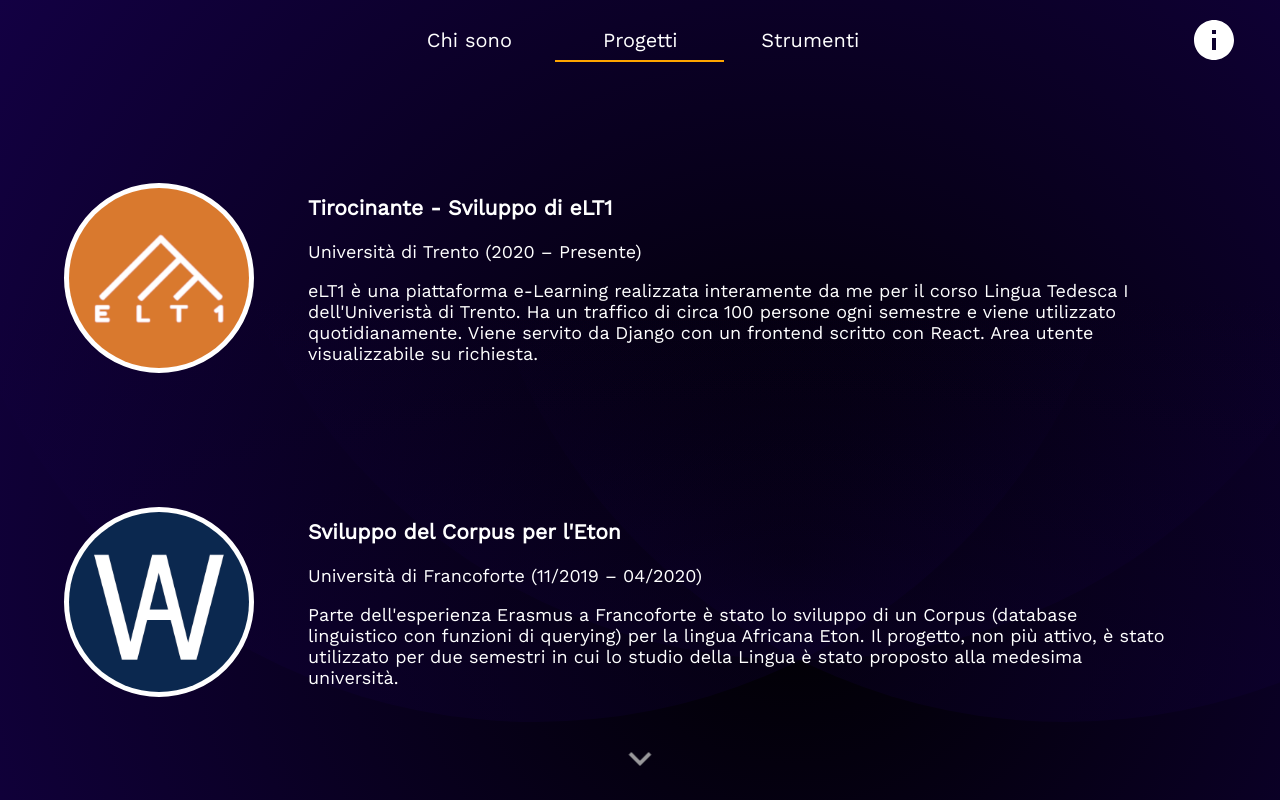
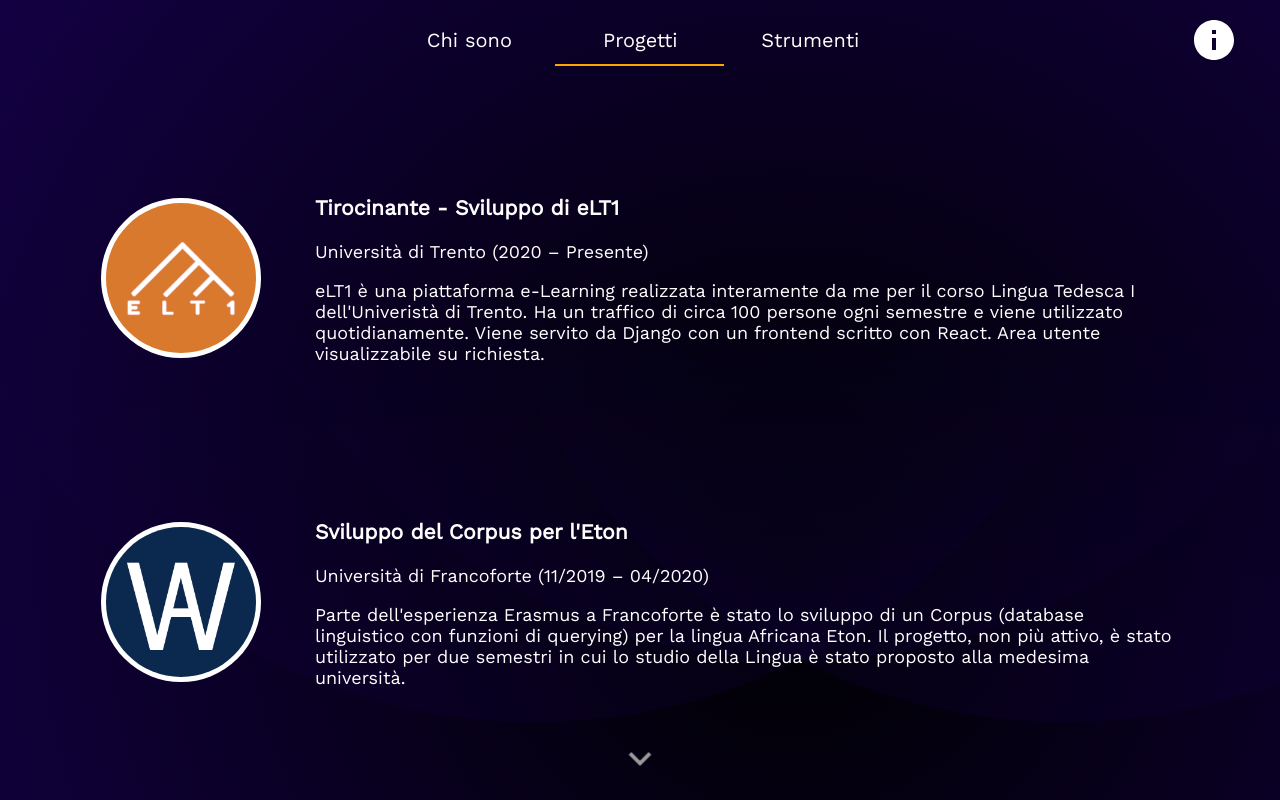
Before and after one commit to waron97/portfolio, a React (Create React App) app: page / in a window 1280 px wide. Both pictures are taken after a click on the element "Progetti". Built offline with nearby package versions, Linux system fonts and the light colour scheme.

Commit message:
integreated bigstyle changes

```diff
--- a/src/Styles/nav.scss
+++ b/src/Styles/nav.scss
@@ -45,7 +45,7 @@ $nav-bar-delay: $nav-base-delay + ($nav-seq-delay * 3);
     content: "";
     // align-self: flex-start;
     position: absolute;
-    top: 60px;
+    top: 80%;
     display: block;
     width: 0%;
     // left: 66.66%;
--- a/src/Styles/projectsScreen.scss
+++ b/src/Styles/projectsScreen.scss
@@ -64,7 +64,7 @@ $dims: 180px;
   flex-direction: row;
   width: 100%;
   align-items: center;
-  justify-content: flex-start;
+  justify-content: center;
 
   @media only screen and (max-width: 768px) {
     flex-direction: column;
@@ -88,9 +88,9 @@ $dims: 180px;
     align-items: center;
     justify-content: center;
     margin-right: 3em;
-    $dims: 180px;
+    $dims: 13%;
     width: $dims;
-    height: $dims;
+    height: auto;
     background-color: white;
     border-radius: 50%;
     border: 5px solid orange;
--- a/src/Styles/toolkitScreen.scss
+++ b/src/Styles/toolkitScreen.scss
@@ -154,7 +154,7 @@ $grid-enter-duration: 400ms;
   width: 50vw;
   // height: 30vh;
   filter: grayscale(1);
-  background-color: rgba(0, 1, 53, 0.863);
+  background-color: rgba(0, 1, 53, 1);
   z-index: 2;
   color: white;
   border-radius: 20px;
@@ -168,7 +168,7 @@ $grid-enter-duration: 400ms;
     position: fixed;
     width: 85%;
     height: auto;
-    border: 3px solid white;
+    border: 3px solid orange;
     background-color: rgba(0, 1, 53, 0.904);
     display: flex;
     flex-direction: column;
```
